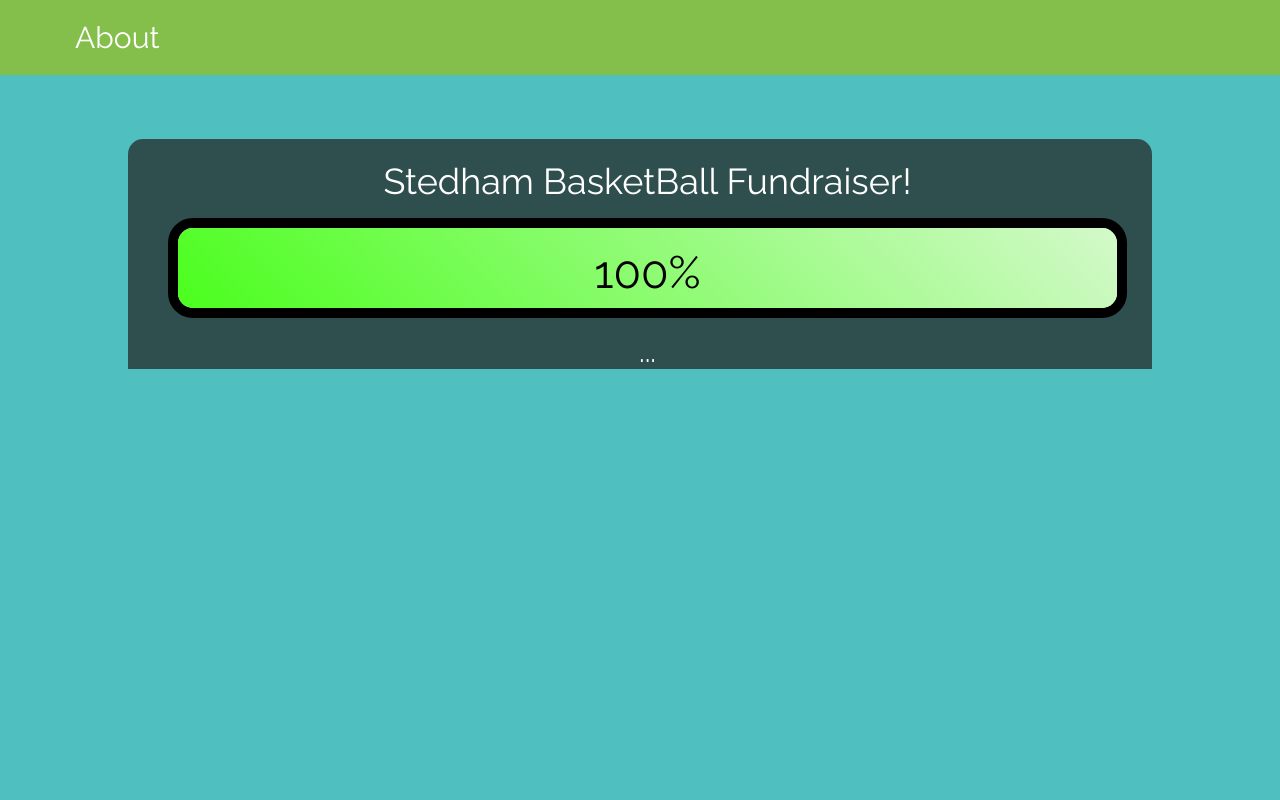
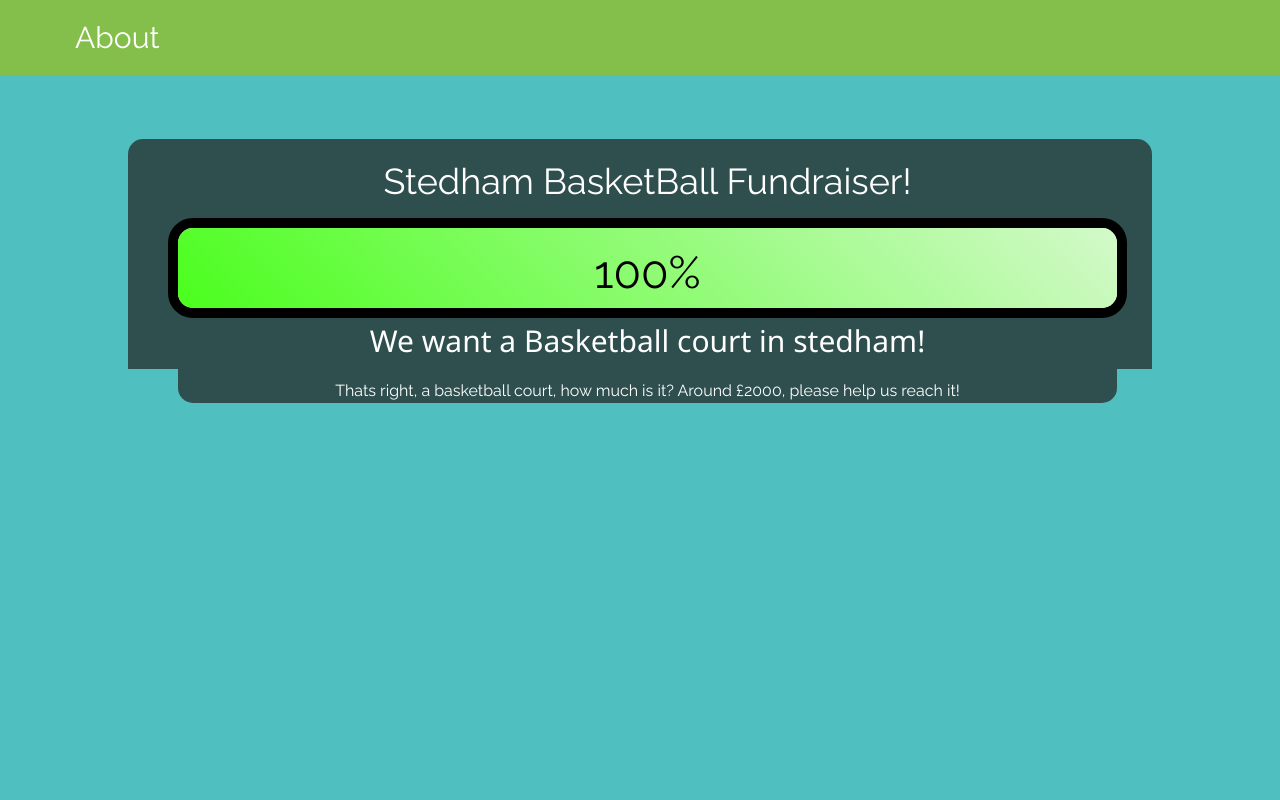
Before and after one commit to Peptidase/Focal-Fortuna, a PHP site: page / in a window 1280 px wide. Run offline with PHP 8.4, Linux system fonts and the light colour scheme.

Commit message:
added custom template pages

```diff
--- a/Front-end/index.html
+++ b/Front-end/index.html
@@ -15,19 +15,23 @@
   <div class="headerBar">
   <a href="about.html">About</a>
   </div>
+<div class = "ListItems">
 <div class="Goal">
+  <a href="www.google.com">
     <h1>Stedham BasketBall Fundraiser!</h1>
     <div class="ProgressBar">
       <div id = "myBar"></div>
-    </div>
-    <button type="button" onclick="togglehide()" class="collapsible">...</button>
         <div class ="content">
      <h2>We want a Basketball court in stedham!</h2>
      <p>Thats right, a basketball court, how much is it? Around £2000, please help us reach it!</p>
+
     </div>
     </div>
   </div>
   </div>
+</a></div>
 
+</div>
+</div>
 </body>
 </html>
--- a/Front-end/style.css
+++ b/Front-end/style.css
@@ -76,26 +76,15 @@ a:active{
 
 }
 
-.collapsible{
-    transition: 0.5s;
-    background-color:rgba(0,0,0.47,0);
+.Goal a:hover{
     color: white;
-    font-size: 2em;
-    border:none;
-    align-self:center;
-    opacity: 1;
-}
-
-.collapsible:hover{
-    transition: 0.5s;
-    background-color:#ccc;
-    opacity: 0.5;
 
 }
 
+
+
 .content{
-    display:none;
-    overflow: hidden;
+    width: 100%;
     align-items: center;
     align-self: center;
     background-color:darkslategray;
```
Also changed, not shown: Front-end/fund.html (added, +25 -0 lines), Front-end/fund.css (added). Lines whose indentation alone changed are shown as unchanged.
